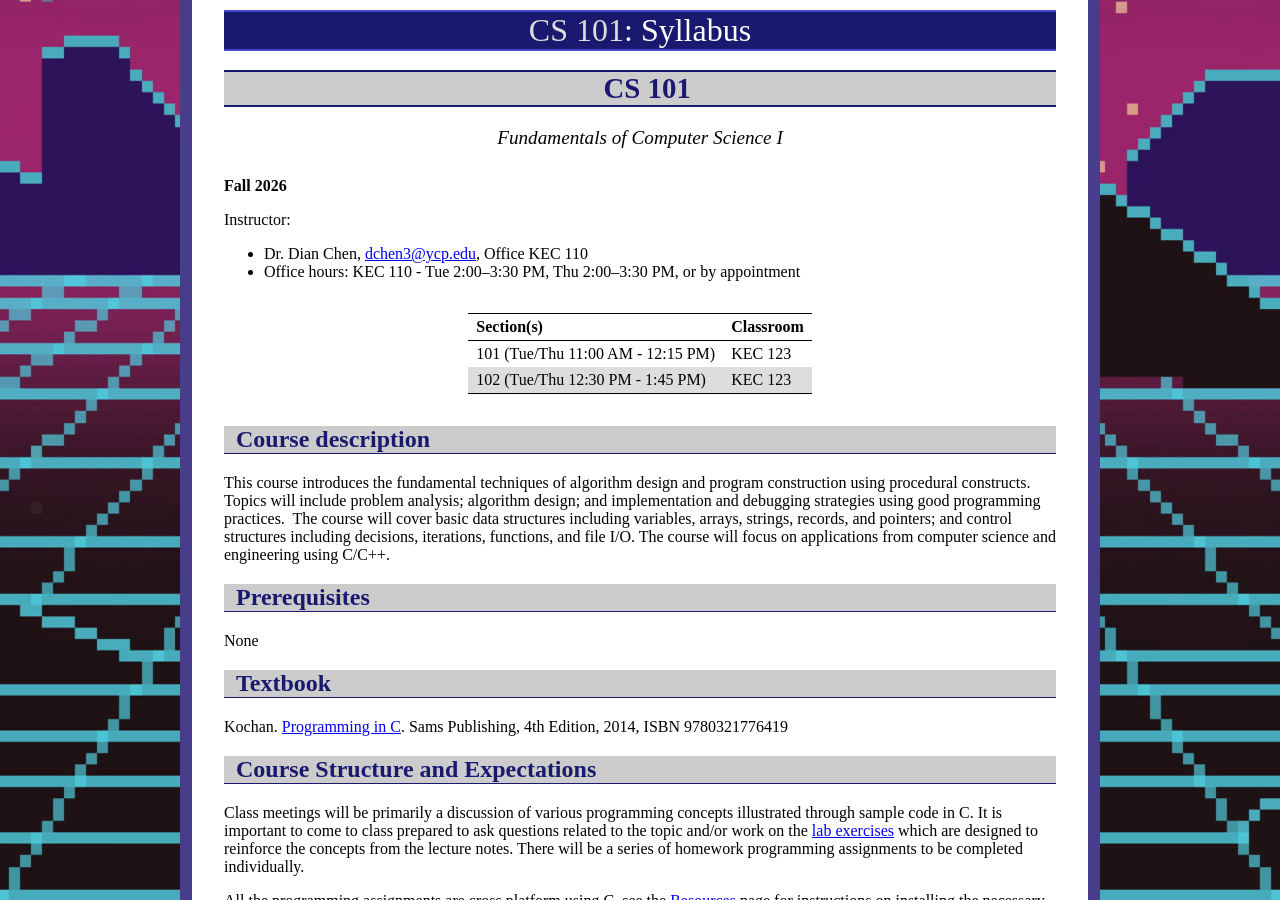
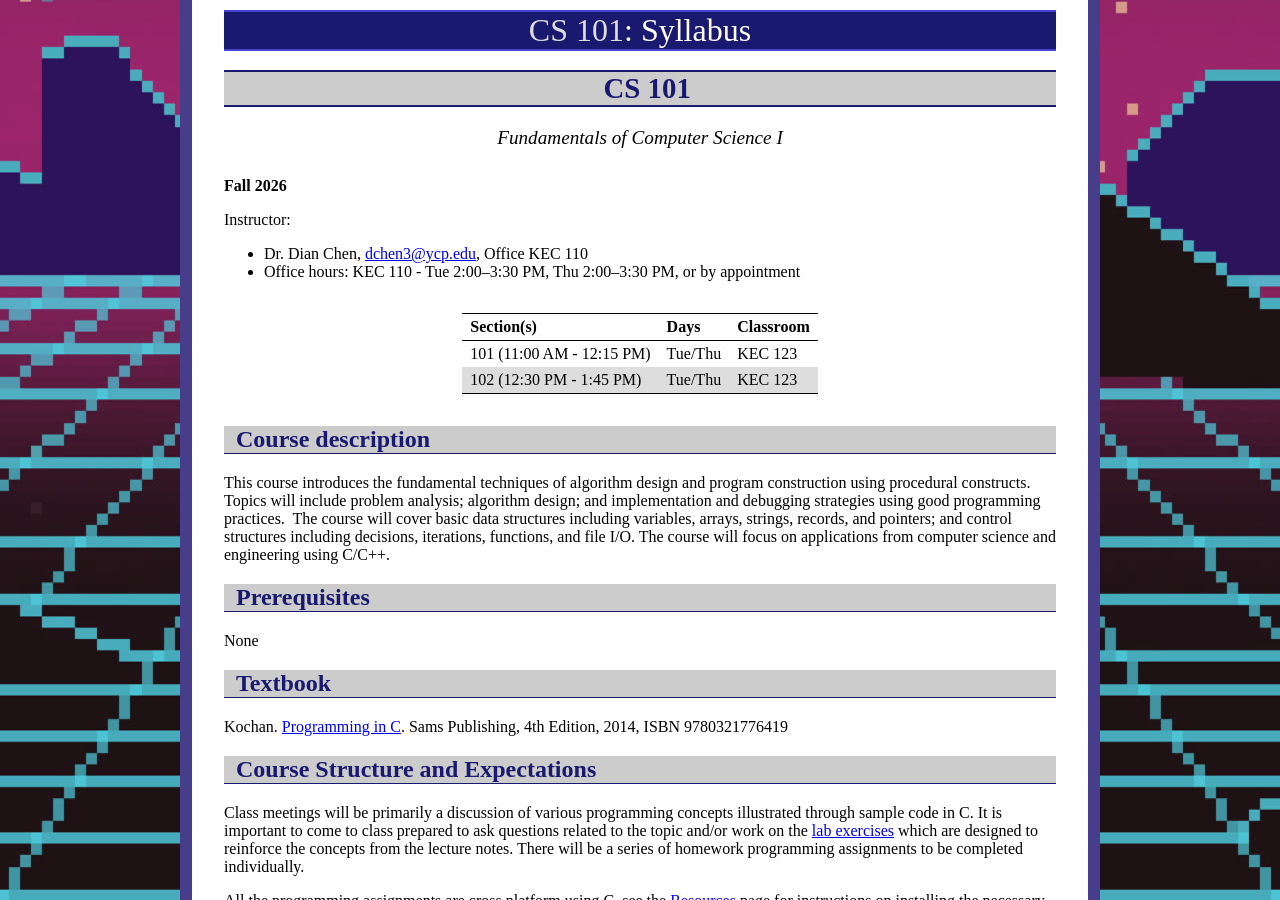
Before and after one commit to ycpcs/cs101-fall2026, a Jekyll site: the page built from syllabus.md, in a window 1280 px wide and 900 px high. Built offline with Jekyll 4.4.1, drawn with Linux system fonts in a browser that asks for light colours.

Commit message:
Update syllabus.md

```diff
--- a/syllabus.md
+++ b/syllabus.md
@@ -14,10 +14,10 @@ Instructor:
 - Office hours: KEC 110 - Tue 2:00–3:30 PM, Thu 2:00–3:30 PM, or by appointment
 
 
-> Section(s) | Classroom
-> ---------- | ------------
-> 101 (Tue/Thu 11:00 AM - 12:15 PM) | KEC 123
-> 102 (Tue/Thu 12:30 PM - 1:45 PM) | KEC 123
+> Section(s) | Days | Classroom
+> ---------- | ------------ | ------------
+> 101 (11:00 AM - 12:15 PM) | Tue/Thu | KEC 123
+> 102 (12:30 PM - 1:45 PM) | Tue/Thu | KEC 123
 
 Course description
 ------------------
```
